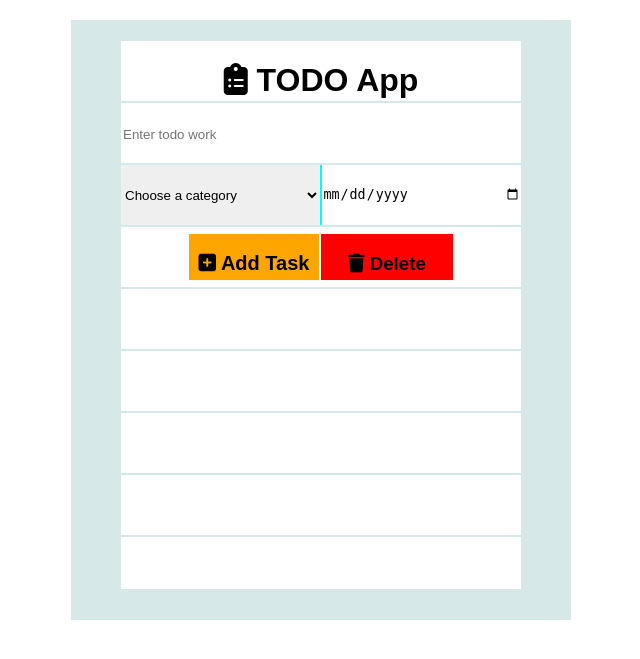
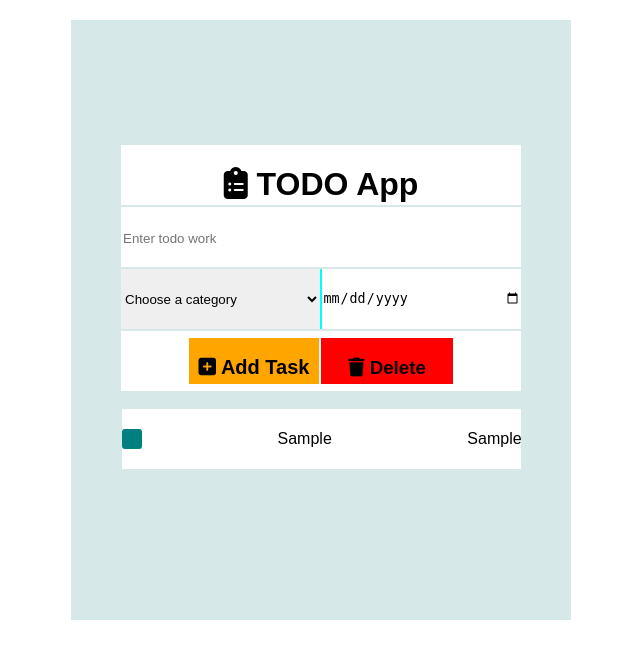
Before and after one commit to dipankarmaurya/fun_project, a Node server app: page / in a window 1280 px wide. Shown: the top 659 px of the page, without its empty margins (319-959 px from the left). Run offline with Node 20, Linux system fonts and the light colour scheme; tables that the repository leaves empty hold one stand-in row (values such as "Sample post"); some libraries are stand-ins or nearby versions.

Commit message:
to do list

```diff
--- a/assets/css/home.css
+++ b/assets/css/home.css
@@ -80,8 +80,13 @@ body{
     height: 67%;
     text-align: center;
     padding-bottom: 5px;
+
     background-color: red;
     cursor: pointer;
+}
+#delete a{
+    text-decoration: none;
+    color: black;
 }
 #delete :hover{
   color: white;
@@ -90,6 +95,29 @@ body{
     width: 400px;
     max-height: 300px;
     /* display: flex; */
+    text-transform: capitalize;
     overflow-y: auto;
     overflow-x: hidden;
 }
+.show-list{
+    position: relative;
+    left: -39px;
+    width: 111%;
+    height: 60px;
+    display: flex;
+    justify-content: space-between;
+    align-items: center;
+    text-align: center;
+    margin-bottom: 2px;
+    background-color: white;
+    overflow: hidden;
+}
+.mark{
+    width: 20px;
+    height: 20px;
+    background-color: teal;
+    border-radius: 3px;
+}
+#show-todo ul li{
+  list-style: none;
+}
--- a/controller/homecontroller.js
+++ b/controller/homecontroller.js
@@ -1,5 +1,44 @@
+
+const Todo = require('../models/todolist');
+
 module.exports.home =(req,res)=>{
-   return res.render("home",{
-        title:"Home"
+
+    Todo.find({},(err ,todo)=>{
+        if(err){
+            console.log(err);
+            return;
+        }
+
+       console.log("*******",todo);
+       return res.render("home",{
+        title:"Home",
+        todos_list:todo
+    });
+
     });
 }
+module.exports.createTodo=(req,res)=>{
+    Todo.create({
+        work:req.body.work,
+        category:req.body.category
+    } ,function(err,newTodo){
+        if(err)
+        throw err;
+        console.log("*****",newTodo);
+        return res.redirect('back');
+    });
+}
+
+module.exports.deleteTodo=(req,res)=>{
+
+    let id =req.query.id;
+    console.log(id);
+    Todo.findByIdAndDelete(id,(err)=>{
+       if(err){
+           console.log(err);
+       }
+       res.end("<h1>delete here</h1>");
+         return res.redirect("back");
+
+    });
+}
--- a/index.js
+++ b/index.js
@@ -1,11 +1,14 @@
 const express = require('express');
 const port = 4444;
 const path =require('path');
-
+const db = require('./config/mongoose');
+const Todo = require('./models/todolist.js');
 const app =express();
 // seting ejs view engine
 app.set('view engine','ejs');
 app.set('views','./views');
+// using form value
+app.use(express.urlencoded());
 //serving static files
 app.use(express.static('./assets'));
 // seting routes
--- a/routes/index.js
+++ b/routes/index.js
@@ -4,5 +4,7 @@ const router =express.Router();
 const homeController = require('../controller/homecontroller');
 router.get('/',homeController.home);
 
+router.post('/create-todo',homeController.createTodo);
 
+router.post('/delete-todo/',homeController.deleteTodo);
 module.exports=router;
--- a/views/home.ejs
+++ b/views/home.ejs
@@ -1,61 +1,62 @@
 <!DOCTYPE html>
 <html lang="en">
   <head>
-    <meta charset="UTF-8">
-    <meta http-equiv="X-UA-Compatible" content="IE=edge">
-    <meta name="viewport" content="width=device-width, initial-scale=1.0">
-    <title>Document</title>
-    <script src="https://kit.fontawesome.com/01852a2733.js" crossorigin="anonymous"></script>
-    <link rel="stylesheet" href="/css/home.css">
+    <meta charset="UTF-8" />
+    <meta http-equiv="X-UA-Compatible" content="IE=edge" />
+    <meta name="viewport" content="width=device-width, initial-scale=1.0" />
+    <title><%= title%></title>
+    <script
+      src="https://kit.fontawesome.com/01852a2733.js"
+      crossorigin="anonymous"
+    ></script>
+    <link rel="stylesheet" href="/css/home.css" />
   </head>
   <body>
-
-    <div id ="container">
-        <div class="box" id="heading"><h1><i class="fas fa-clipboard-list"></i>&NoBreak; TODO App</h1></div>
-            <form action="" method=""  >
-                <div class="box  todo">
-                  <input type="text" placeholder="Enter todo work" required>
+    <div id="container">
+      <div class="box" id="heading">
+        <h1><i class="fas fa-clipboard-list"></i>&NoBreak; TODO App</h1>
       </div>
-                <div class="box date-and-category" >
+      <form action="/create-todo" method="POST">
+        <div class="box todo">
+          <input
+            type="text"
+            name="work"
+            placeholder="Enter todo work"
+            required
+          />
+        </div>
+        <div class="box date-and-category">
           <select name="category" id="category" aria-placeholder="category">
-                    <option >Choose a category</option>
+            <option>Choose a category</option>
             <option value="personal">Personal</option>
             <option value="work">Work</option>
             <option value="school">School</option>
             <option value="social">Social</option>
             <option value="fun">Fun</option>
           </select>
-                  <input type="date" id =date>
+          <input type="date" name="date" id="date" />
         </div>
-                <div class="box add-delete" >
+        <div class="box add-delete">
           <button type="submit">
             <h2><i class="fas fa-plus-square"></i> Add Task</h2>
           </button>
-                    <div id ="delete">
-                        <h3>
-                            <i class =" fas fa-trash"></i>&NoBreak; Delete
-                        </h3>
+          <div id="delete">
+           <a href="/delete-todo/?&id=60e334b784769b1a50f7b4fc"><h3><i class="fas fa-trash"></i>&NoBreak; Delete</h3></a>
           </div>
         </div>
       </form>
+
       <div id="show-todo">
-                <div class="box"></div>
-                <div class="box"></div>
-                <div class="box"></div>
-                <div class="box"></div>
-                <div class="box"></div>
-                <div class="box"></div>
-                <div class="box"></div>
-                <div class="box"></div>
-                <div class="box"></div>
-                <div class="box"></div>
-                <div class="box"></div>
-                <div class="box"></div>
-
+        <ul>
+          <% for( var i of todos_list){%>
+          <div class="show-list">
+              <div class="mark"></div>
+            <li><%= i.work%></li>
+            <li><%= i.category%></li>
           </div>
-
-
+          <%}%>
+        </ul>
       </div>
-
+    </div>
   </body>
 </html>
```
Also changed, not shown: config/mongoose.js (added, +8 -0 lines), models/todolist.js (added, +15 -0 lines). Lines whose indentation alone changed are shown as unchanged.
